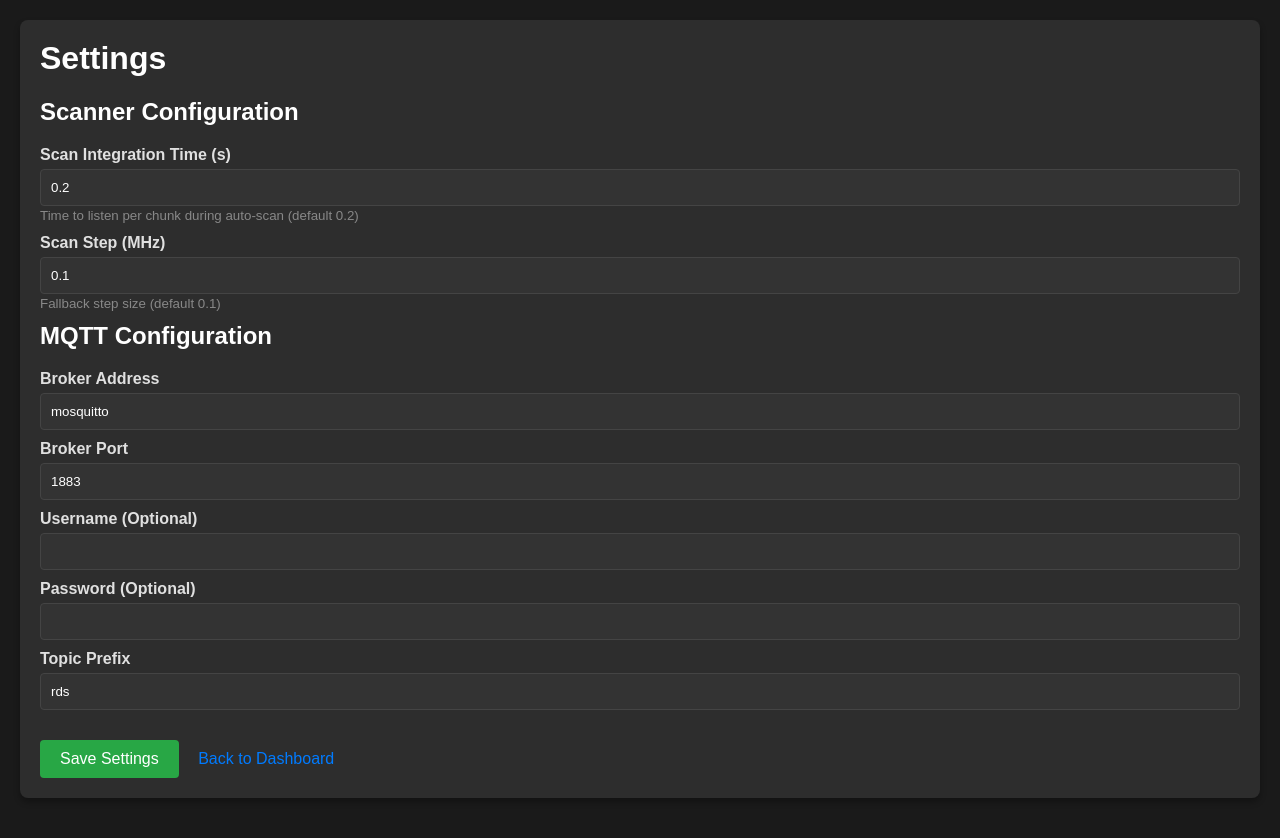
After one commit to Minglarn/rds-scanner, a Flask app: page /settings in a window 1280 px wide. The commit adds this page. Run offline with Flask 3, Linux system fonts and the light colour scheme; data comes from the database, SQL or seed files in the repository.

Commit message:
Implement settings page, granular gain control, and UI stability fixes

```diff
--- a/app/database.py
+++ b/app/database.py
@@ -28,9 +28,47 @@ def init_db():
             raw_json TEXT
         )
     ''')
+    cursor.execute('''
+        CREATE TABLE IF NOT EXISTS settings (
+            key TEXT PRIMARY KEY,
+            value TEXT
+        )
+    ''')
+
+    # Initialize default settings if empty
+    cursor.execute('SELECT count(*) FROM settings')
+    if cursor.fetchone()[0] == 0:
+        defaults = [
+            ('start_frequency', '88.5'),
+            ('start_gain', 'auto'),
+            ('scan_step', '0.1'),
+            ('scan_integration', '0.2'),
+            ('mqtt_broker', 'mosquitto'),
+            ('mqtt_port', '1883'),
+            ('mqtt_user', ''),
+            ('mqtt_password', ''),
+            ('mqtt_topic_prefix', 'rds')
+        ]
+        cursor.executemany('INSERT INTO settings (key, value) VALUES (?, ?)', defaults)
+
     conn.commit()
     conn.close()
     logging.info("Database initialized.")
+
+def get_settings():
+    conn = get_db_connection()
+    cursor = conn.cursor()
+    cursor.execute('SELECT key, value FROM settings')
+    rows = cursor.fetchall()
+    conn.close()
+    return {row['key']: row['value'] for row in rows}
+
+def update_setting(key, value):
+    conn = get_db_connection()
+    cursor = conn.cursor()
+    cursor.execute('INSERT OR REPLACE INTO settings (key, value) VALUES (?, ?)', (key, str(value)))
+    conn.commit()
+    conn.close()
 
 def save_message(data):
     """
--- a/app/main.py
+++ b/app/main.py
@@ -1,9 +1,9 @@
-from flask import Flask, render_template, request, jsonify
+from flask import Flask, render_template, request, jsonify, redirect, url_for
 import logging
 import threading
 import time
 from app.scanner import scanner_instance
-from app.database import init_db, get_recent_messages, get_db_connection
+from app.database import init_db, get_recent_messages, get_db_connection, get_settings, update_setting
 from app.mqtt_client import init_mqtt
 
 # Configure logging
@@ -59,6 +59,26 @@ def messages():
     msgs = get_recent_messages(limit)
     return jsonify(msgs)
 
+@app.route('/settings')
+def settings_page():
+    settings = get_settings()
+    return render_template('settings.html', settings=settings)
+
+@app.route('/api/settings', methods=['POST'])
+def save_settings_route():
+    try:
+        data = request.form
+        for key, value in data.items():
+            update_setting(key, value)
+
+        # Reload MQTT configuration
+        init_mqtt()
+
+        return redirect(url_for('settings_page'))
+    except Exception as e:
+        logging.error(f"Error saving settings: {e}")
+        return f"Error saving settings: {e}", 500
+
 @app.route('/partials/messages')
 def messages_partial():
     # Return HTML fragment for HTMX
--- /dev/null
+++ b/app/templates/settings.html
@@ -0,0 +1,131 @@
+<!DOCTYPE html>
+<html lang="en">
+
+<head>
+    <meta charset="UTF-8">
+    <meta name="viewport" content="width=device-width, initial-scale=1.0">
+    <title>RDS Scanner Settings</title>
+    <style>
+        body {
+            font-family: sans-serif;
+            background: #1a1a1a;
+            color: #e0e0e0;
+            margin: 0;
+            padding: 20px;
+        }
+
+        .container {
+            max_width: 600px;
+            margin: 0 auto;
+        }
+
+        .card {
+            background: #2d2d2d;
+            padding: 20px;
+            border-radius: 8px;
+            margin-bottom: 20px;
+            box-shadow: 0 4px 6px rgba(0, 0, 0, 0.3);
+        }
+
+        h1,
+        h2 {
+            color: #fff;
+            margin-top: 0;
+        }
+
+        label {
+            display: block;
+            margin-bottom: 10px;
+            font-weight: bold;
+        }
+
+        input[type="text"],
+        input[type="number"],
+        input[type="password"] {
+            width: 100%;
+            padding: 10px;
+            margin-top: 5px;
+            border-radius: 4px;
+            border: 1px solid #444;
+            background: #333;
+            color: #fff;
+            box-sizing: border-box;
+        }
+
+        button {
+            background: #28a745;
+            color: white;
+            border: none;
+            padding: 10px 20px;
+            border-radius: 4px;
+            cursor: pointer;
+            font-size: 1em;
+            margin-top: 10px;
+        }
+
+        button:hover {
+            background: #218838;
+        }
+
+        a {
+            color: #007bff;
+            text-decoration: none;
+            margin-left: 15px;
+        }
+
+        a:hover {
+            color: #0056b3;
+        }
+    </style>
+</head>
+
+<body>
+    <div class="container">
+        <div class="card">
+            <h1>Settings</h1>
+            <form action="/api/settings" method="post">
+                <h2>Scanner Configuration</h2>
+                <label>
+                    Scan Integration Time (s)
+                    <input type="number" step="0.1" name="scan_integration" value="{{ settings.scan_integration }}">
+                    <small style="color: #888; font-weight: normal;">Time to listen per chunk during auto-scan (default
+                        0.2)</small>
+                </label>
+                <label>
+                    Scan Step (MHz)
+                    <input type="number" step="0.05" name="scan_step" value="{{ settings.scan_step }}">
+                    <small style="color: #888; font-weight: normal;">Fallback step size (default 0.1)</small>
+                </label>
+
+                <h2>MQTT Configuration</h2>
+                <label>
+                    Broker Address
+                    <input type="text" name="mqtt_broker" value="{{ settings.mqtt_broker }}">
+                </label>
+                <label>
+                    Broker Port
+                    <input type="number" name="mqtt_port" value="{{ settings.mqtt_port }}">
+                </label>
+                <label>
+                    Username (Optional)
+                    <input type="text" name="mqtt_user" value="{{ settings.mqtt_user }}">
+                </label>
+                <label>
+                    Password (Optional)
+                    <input type="password" name="mqtt_password" value="{{ settings.mqtt_password }}">
+                </label>
+                <label>
+                    Topic Prefix
+                    <input type="text" name="mqtt_topic_prefix" value="{{ settings.mqtt_topic_prefix }}">
+                </label>
+
+                <div style="margin-top: 20px;">
+                    <button type="submit">Save Settings</button>
+                    <a href="/">Back to Dashboard</a>
+                </div>
+            </form>
+        </div>
+    </div>
+</body>
+
+</html>
```
Also changed, not shown: app/mqtt_client.py (+34 -14 lines), app/scanner.py (+8 -3 lines), app/templates/index.html (+149 -45 lines).
